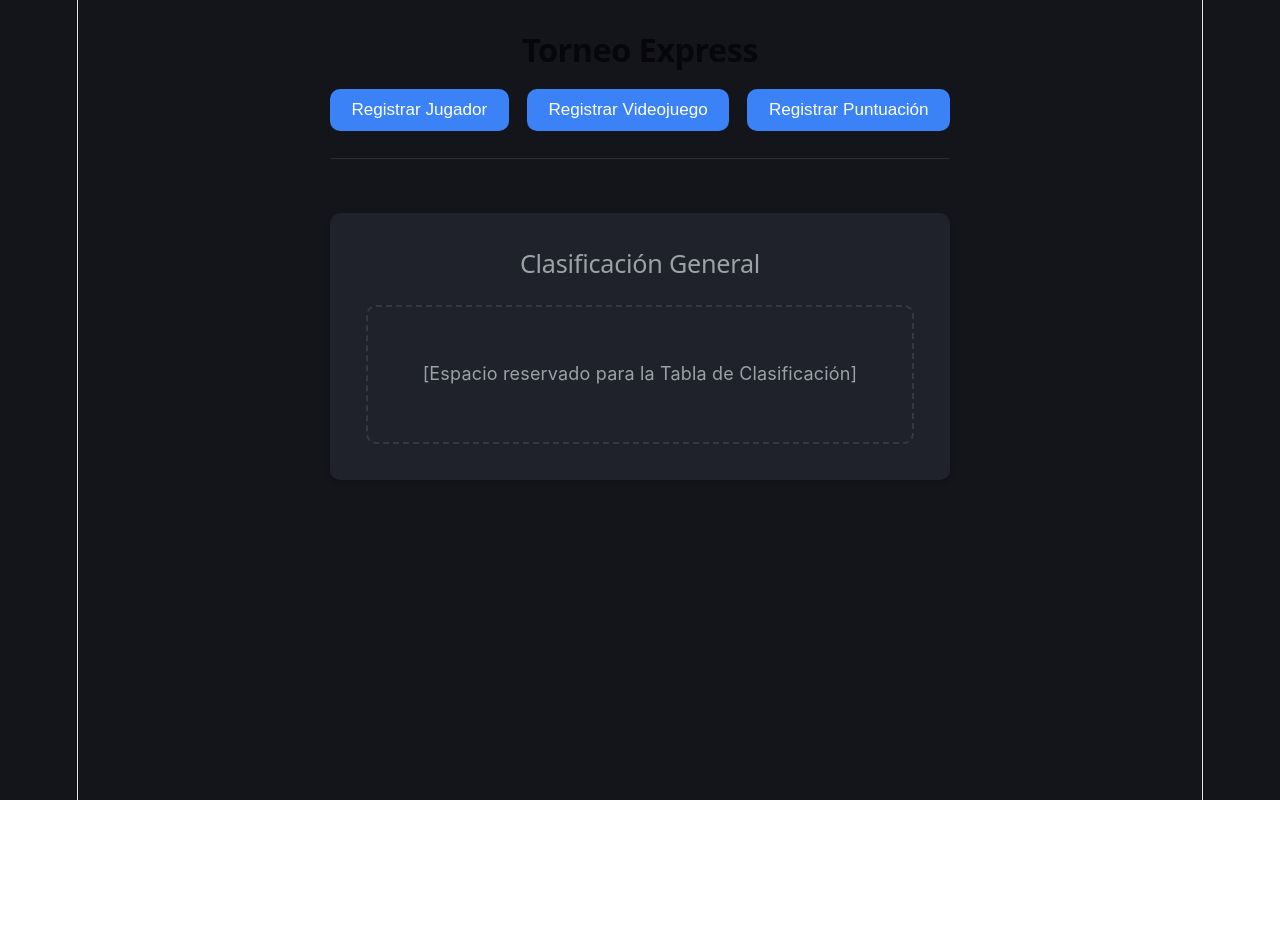
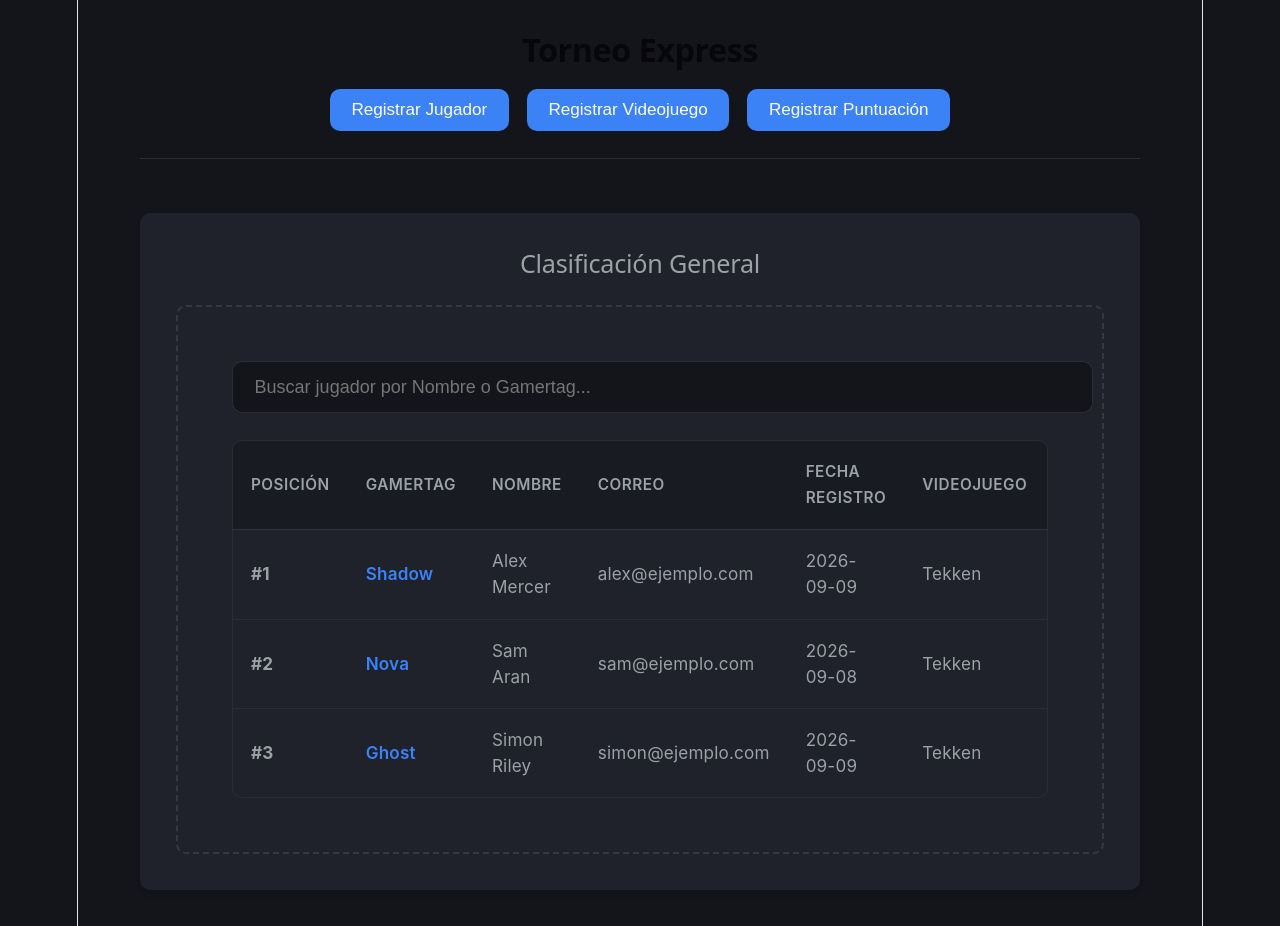
Before and after one commit to DiegoPedrazaUT/reto-desarrollo, a React app in the folder frontend/: page / in a window 1280 px wide. Before the commit the page ends 800 px from the top, so only its background shows below. Built offline with nearby package versions, Linux system fonts and the light colour scheme; the HTML template or start-up script is replaced by a standard one.

Commit message:
feat: agregacion de la tabla de ranking como tambien la funcion de buscar por nombre o gamertag

```diff
--- a/frontend/src/App.css
+++ b/frontend/src/App.css
@@ -232,3 +232,95 @@ button:hover {
   background-color: var(--accent-color);
   color: white;
 }
+
+/* =========================================
+   TABLA DE CLASIFICACIÓN Y BÚSQUEDA
+   ========================================= */
+.contenedor-clasificacion {
+  display: flex;
+  flex-direction: column;
+  gap: 1.5rem;
+}
+
+.barra-busqueda input {
+  width: 100%;
+  padding: 0.8rem 1.2rem;
+  border-radius: var(--border-radius);
+  border: 1px solid rgba(255, 255, 255, 0.1);
+  background-color: var(--bg-main);
+  color: var(--text-primary);
+  font-size: 1rem;
+  outline: none;
+  transition: var(--transition);
+}
+
+.barra-busqueda input:focus {
+  border-color: var(--accent-color);
+  box-shadow: 0 0 0 2px rgba(59, 130, 246, 0.3);
+}
+
+.tabla-responsive {
+  overflow-x: auto;
+  border-radius: var(--border-radius);
+  border: 1px solid rgba(255, 255, 255, 0.05);
+}
+
+.tabla-ui {
+  width: 100%;
+  border-collapse: collapse;
+  text-align: left;
+  background-color: var(--bg-card);
+}
+
+.tabla-ui th {
+  background-color: rgba(0, 0, 0, 0.2);
+  padding: 1rem;
+  font-size: 0.85rem;
+  text-transform: uppercase;
+  color: var(--text-secondary);
+  letter-spacing: 0.5px;
+  font-weight: 600;
+  border-bottom: 1px solid rgba(255, 255, 255, 0.1);
+}
+
+.tabla-ui td {
+  padding: 1rem;
+  border-bottom: 1px solid rgba(255, 255, 255, 0.05);
+  font-size: 0.95rem;
+}
+
+.tabla-ui tr:last-child td {
+  border-bottom: none;
+}
+
+.tabla-ui tr:hover td {
+  background-color: rgba(255, 255, 255, 0.02);
+}
+
+/* Jerarquía visual en columnas */
+.col-posicion {
+  font-weight: bold;
+  color: var(--text-secondary);
+}
+
+.col-destacada {
+  font-weight: 600;
+  color: var(--accent-color);
+}
+
+.col-secundaria {
+  color: var(--text-secondary);
+  font-size: 0.85rem;
+}
+
+.col-puntuacion {
+  font-weight: 700;
+  color: #10b981; /* Verde para destacar los puntos */
+}
+
+.sin-resultados {
+  text-align: center;
+  padding: 3rem !important;
+  color: var(--text-secondary);
+  font-style: italic;
+}
--- a/frontend/src/App.jsx
+++ b/frontend/src/App.jsx
@@ -3,6 +3,7 @@ import './App.css'
 import ModalJugador from './components/modal/ModalJugador';
 import ModalVideojuego from './components/modal/ModalVideojuego';
 import ModalPuntuaciones from './components/modal/ModalPuntuaciones';
+import TablaClasificacion from './components/Ranking/TablaClasificacion';
 
 function App() {
   // Estado para controlar qué modal está abierto (null = ninguno)
@@ -30,7 +31,7 @@ function App() {
         <h2>Clasificación General</h2>
         {/* Aquí importaremos el componente de la tabla para mostrar la clasificación ordenada de mayor a menor */}
         <div className="placeholder-tabla">
-          <p>[Espacio reservado para la Tabla de Clasificación]</p>
+          <TablaClasificacion />
         </div>
       </section>
 
--- /dev/null
+++ b/frontend/src/components/Ranking/TablaClasificacion.jsx
@@ -0,0 +1,74 @@
+import React, { useState } from 'react';
+
+export default function TablaClasificacion() {
+  // Datos simulados temporales para estructurar la tabla
+  const mockDatos = [
+    { id: 1, gamertag: 'Shadow', nombre: 'Alex Mercer', correo: 'alex@ejemplo.com', fecha: '2026-09-09', videojuego: 'Tekken', puntuacion: 950 },
+    { id: 2, gamertag: 'Nova', nombre: 'Sam Aran', correo: 'sam@ejemplo.com', fecha: '2026-09-08', videojuego: 'Tekken', puntuacion: 820 },
+    { id: 3, gamertag: 'Ghost', nombre: 'Simon Riley', correo: 'simon@ejemplo.com', fecha: '2026-09-09', videojuego: 'Tekken', puntuacion: 760 },
+  ];
+
+  const [busqueda, setBusqueda] = useState('');
+
+  // Lógica de filtrado: buscar coincidencias por Nombre o Gamertag
+  const datosFiltrados = mockDatos.filter(jugador =>
+    jugador.nombre.toLowerCase().includes(busqueda.toLowerCase()) ||
+    jugador.gamertag.toLowerCase().includes(busqueda.toLowerCase())
+  );
+
+  // Lógica de ordenamiento: mostrar clasificación de mayor a menor puntuación[cite: 1]
+  const datosOrdenados = datosFiltrados.sort((a, b) => b.puntuacion - a.puntuacion);
+
+  return (
+    <div className="contenedor-clasificacion">
+
+      {/* Barra de Búsqueda (RF07) */}
+      <div className="barra-busqueda">
+        <input
+          type="text"
+          placeholder="Buscar jugador por Nombre o Gamertag..."
+          value={busqueda}
+          onChange={(e) => setBusqueda(e.target.value)}
+        />
+      </div>
+
+      {/* Tabla de Resultados */}
+      <div className="tabla-responsive">
+        <table className="tabla-ui">
+          <thead>
+            <tr>
+              <th>Posición</th>
+              <th>Gamertag</th>
+              <th>Nombre</th>
+              <th>Correo</th>
+              <th>Fecha Registro</th>
+              <th>Videojuego</th>
+              <th>Puntuación</th>
+            </tr>
+          </thead>
+          <tbody>
+            {datosOrdenados.length > 0 ? (
+              datosOrdenados.map((item, index) => (
+                <tr key={item.id}>
+                  <td className="col-posicion">#{index + 1}</td>
+                  <td className="col-destacada">{item.gamertag}</td>
+                  <td>{item.nombre}</td>
+                  <td className="col-secundaria">{item.correo}</td>
+                  <td className="col-secundaria">{item.fecha}</td>
+                  <td>{item.videojuego}</td>
+                  <td className="col-puntuacion">{item.puntuacion}</td>
+                </tr>
+              ))
+            ) : (
+              <tr>
+                <td colSpan="7" className="sin-resultados">
+                  No se encontraron jugadores con esa búsqueda.
+                </td>
+              </tr>
+            )}
+          </tbody>
+        </table>
+      </div>
+    </div>
+  );
+}
```
